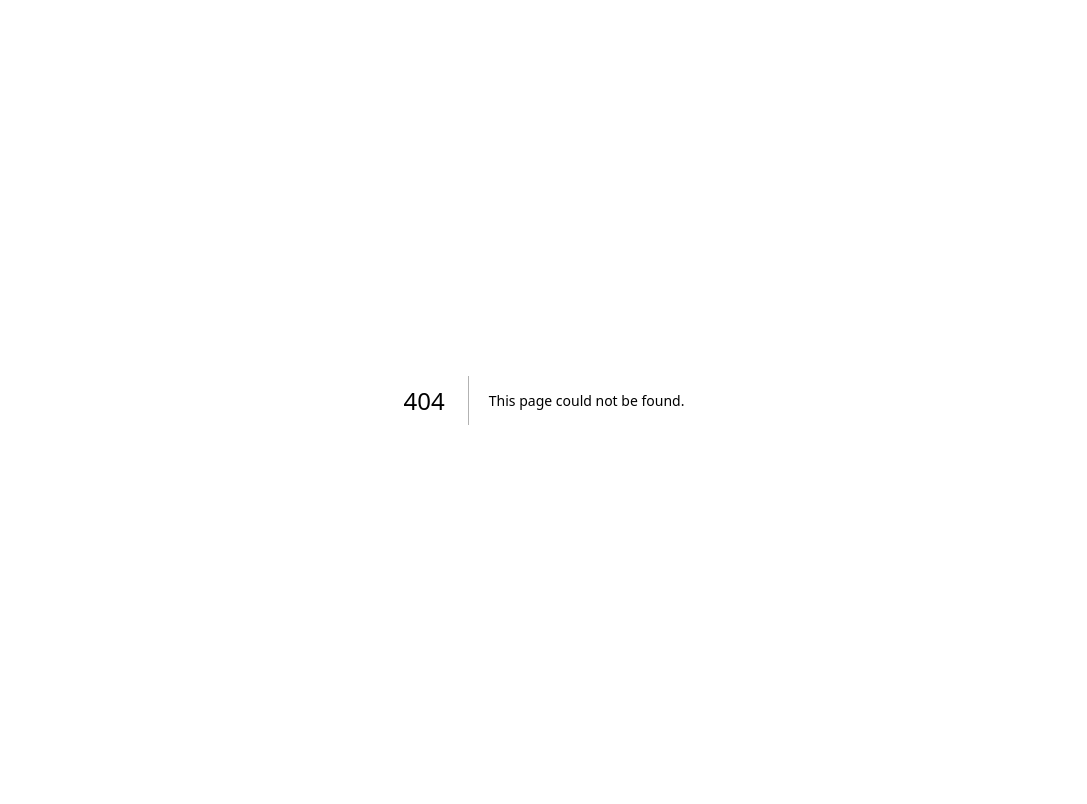
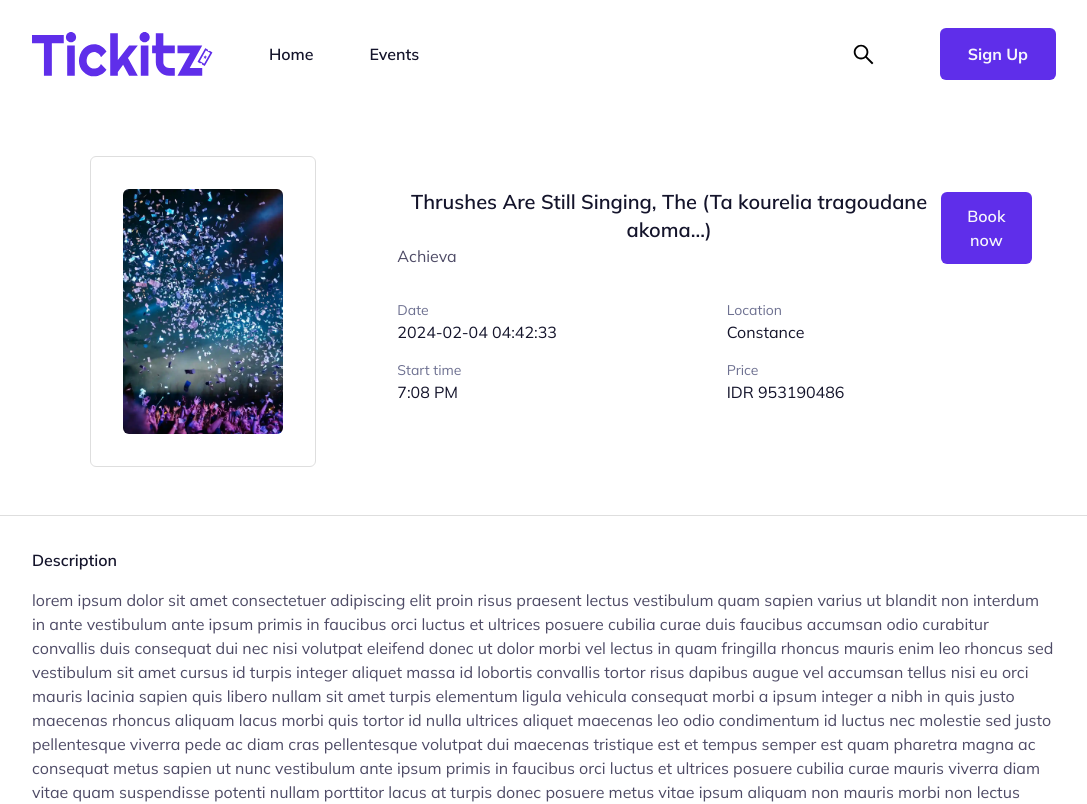
Before and after one commit to Yosef1997/miniproject, a Next.js app: page /events/1 in a window 1280 px wide. Before the commit this address had no page. Shown: the top 804 px of the page, without its empty margins (96-1183 px from the left). Built offline with nearby package versions, Linux system fonts and the light colour scheme.

Commit message:
feat: slicing event detail and change navbar menu

```diff
--- /dev/null
+++ b/app/(main)/events/[eventId]/page.tsx
@@ -0,0 +1,102 @@
+import { Metadata } from "next"
+import React from "react"
+import EventList from "@/utils/MOCK_DATA"
+import Hero from "@/public/hero.webp"
+import Image from "next/image"
+import Link from "next/link"
+
+type Props = {
+  params: {
+    eventId: number
+  }
+}
+
+type Event = {
+  id: number
+  title: string
+  date: string
+  time: string
+  location: string
+  vanue: string
+  category: string
+  organizer: string
+  email: string
+  phone: string
+  description: string
+  price: number
+  eventImg: string
+  organizerImg: string
+  rating: number
+}
+
+export const generateMetadata = async ({
+  params,
+}: Props): Promise<Metadata> => {
+  const eventId = params.eventId
+  return {
+    title: `${EventList[eventId].title}`,
+  }
+}
+
+const page: React.FC<Props> = ({ params }) => {
+  const event: Event = EventList[params.eventId]
+  return (
+    <div>
+      <div className='border-b border-border-line lg:grid lg:grid-cols-3 lg:px-16 xl:px-32 lg:py-12'>
+        <div className='flex justify-center'>
+          <div className='border border-border-line p-8 rounded-md w-fit'>
+            <Image
+              src={Hero}
+              alt={event.title}
+              className='w-[160px] h-[245px] object-cover rounded-md'
+            />
+          </div>
+        </div>
+        <div className='px-6 py-8 lg:col-span-2'>
+          <div className='flex flex-col lg:flex-row lg:justify-between items-center'>
+            <div className='text-center lg:text-start'>
+              <h2 className='text-title font-semibold text-xl text-center'>
+                {event.title}
+              </h2>
+              <p className='text-body'>{event.category}</p>
+            </div>
+            <Link
+              href={`/book/${event.id}`}
+              className='bg-primary rounded-md text-center mt-3 lg:mt-0 text-white-btn p-3 font-semibold w-full lg:w-fit'
+            >
+              Book now
+            </Link>
+          </div>
+          <div className='grid grid-cols-2 gap-x-6 mb-4 mt-8'>
+            <div>
+              <p className='text-label text-sm'>Date</p>
+              <p className='text-title'>{event.date}</p>
+            </div>
+            <div>
+              <p className='text-label text-sm'>Location</p>
+              <p className='text-title'>{event.location}</p>
+            </div>
+          </div>
+          <div className='grid grid-cols-2 gap-x-6'>
+            <div>
+              <p className='text-label text-sm'>Start time</p>
+              <p className='text-title'>{event.time}</p>
+            </div>
+            <div>
+              <p className='text-label text-sm'>Price</p>
+              <p className='text-title'>IDR {event.price}</p>
+            </div>
+          </div>
+        </div>
+      </div>
+      <div className='px-6 lg:px-16 xl:px-32 py-8'>
+        <h2 className='text-title font-semibold'>Description</h2>
+        <p className='text-body text-xs lg:text-base mt-4'>
+          {event.description}
+        </p>
+      </div>
+    </div>
+  )
+}
+
+export default page
--- a/app/(main)/events/page.tsx
+++ b/app/(main)/events/page.tsx
@@ -77,16 +77,7 @@ const page = () => {
         <div className='bg-background px-1 sm:px-6 py-6 lg:py-12 flex flex-col items-center gap-y-8 lg:gap-y-12'>
           <div className='flex flex-wrap justify-around gap-y-6'>
             {EventList.slice(0, 6).map((e, i) => {
-              return (
-                <EventCard
-                  key={i}
-                  rating={e.rating}
-                  title={e.title}
-                  date={`${e.date} - ${e.time}`}
-                  location={`${e.vanue}, ${e.location}`}
-                  price={e.price}
-                />
-              )
+              return <EventCard key={i} {...e} />
             })}
           </div>
           <button
--- a/app/(main)/page.tsx
+++ b/app/(main)/page.tsx
@@ -55,16 +55,7 @@ export default function Home() {
         </div>
         <div className='flex flex-wrap justify-around gap-y-6 px-1 sm:px-6'>
           {EventList.slice(0, 6).map((e, i) => {
-            return (
-              <EventCard
-                key={i}
-                rating={e.rating}
-                title={e.title}
-                date={`${e.date} - ${e.time}`}
-                location={`${e.vanue}, ${e.location}`}
-                price={e.price}
-              />
-            )
+            return <EventCard key={i} {...e} />
           })}
         </div>
       </div>
@@ -81,16 +72,7 @@ export default function Home() {
         <div className='flex flex-wrap justify-around gap-y-6 px-1 sm:px-6'>
           {EventList.slice(0, 6).map((e, i) => {
             console.log(e)
-            return (
-              <EventCard
-                key={i}
-                rating={e.rating}
-                title={e.title}
-                date={`${e.date} - ${e.time}`}
-                location={`${e.vanue}, ${e.location}`}
-                price={e.price}
-              />
-            )
+            return <EventCard key={i} {...e} />
           })}
         </div>
         <div className='bg-white mx-6 mt-16 px-8 py-12 rounded-md'>
--- a/app/(main)/view-all/[[...slug]]/page.tsx
+++ b/app/(main)/view-all/[[...slug]]/page.tsx
@@ -85,16 +85,7 @@ const pages: React.FC<ViewAllProps> = ({ params }) => {
         <div className='bg-background px-1 sm:px-6 py-6 lg:py-12 flex flex-col items-center gap-y-8 lg:gap-y-12'>
           <div className='flex flex-wrap justify-around gap-y-6'>
             {EventList.slice(0, 6).map((e, i) => {
-              return (
-                <EventCard
-                  key={i}
-                  rating={e.rating}
-                  title={e.title}
-                  date={`${e.date} - ${e.time}`}
-                  location={`${e.vanue}, ${e.location}`}
-                  price={e.price}
-                />
-              )
+              return <EventCard key={i} {...e} />
             })}
           </div>
           <button
--- a/components/EventCard.tsx
+++ b/components/EventCard.tsx
@@ -3,18 +3,30 @@ import Image from "next/image"
 import React from "react"
 import EventImg from "@/public/hero.webp"
 import moment from "moment"
+import Link from "next/link"
 
-interface EventCardProps {
-  rating: number
+interface EventProps {
+  id: number
   title: string
   date: string
+  time: string
   location: string
+  vanue: string
+  category: string
+  organizer: string
+  email: string
+  phone: string
+  description: string
   price: number
+  eventImg: string
+  organizerImg: string
+  rating: number
 }
 
-const EventCard: React.FC<EventCardProps> = (props) => {
+const EventCard: React.FC<EventProps> = (props) => {
   return (
     <div className='w-[150px] md:w-[300px] xl:w-[400px] bg-white rounded-md'>
+      <Link href={`/events/${props.id}`}>
         <div className='relative'>
           <Image
             src={EventImg}
@@ -38,6 +50,7 @@ const EventCard: React.FC<EventCardProps> = (props) => {
             IDR {props.price}
           </p>
         </div>
+      </Link>
     </div>
   )
 }
```
Lines whose indentation alone changed are shown as unchanged.
